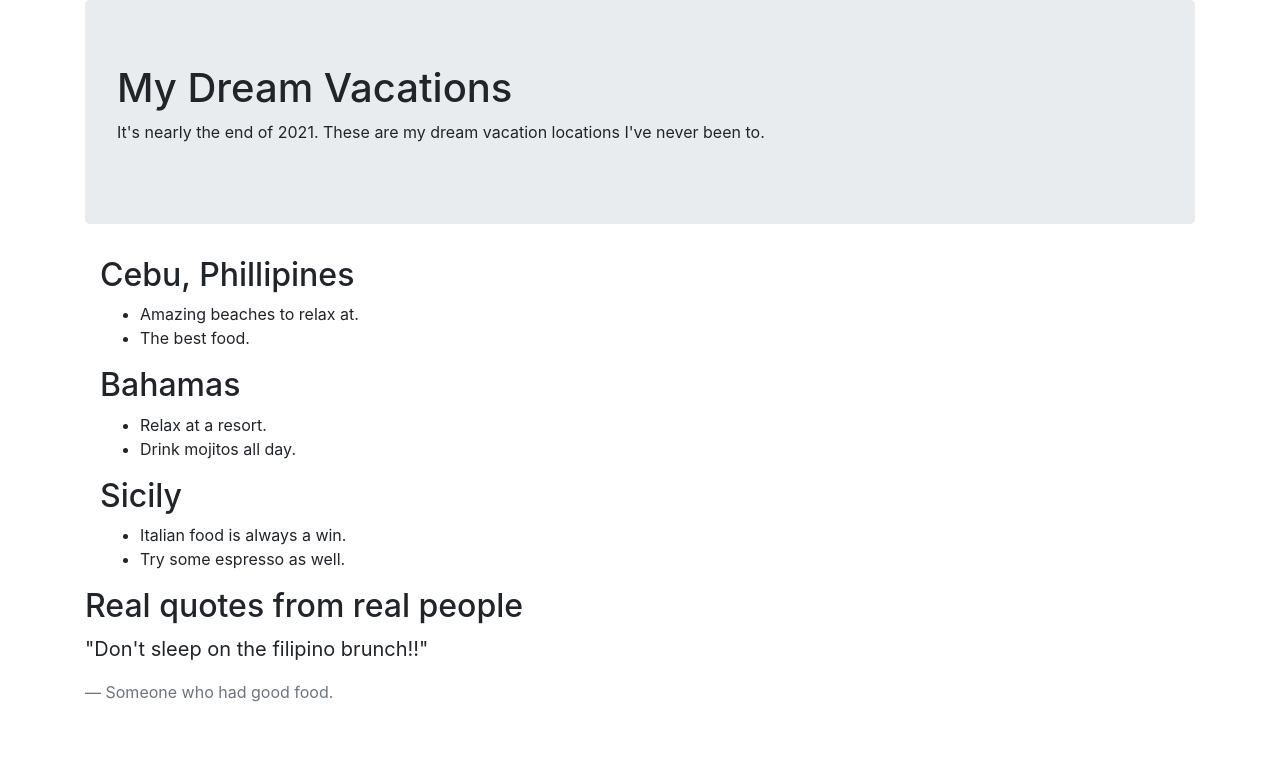
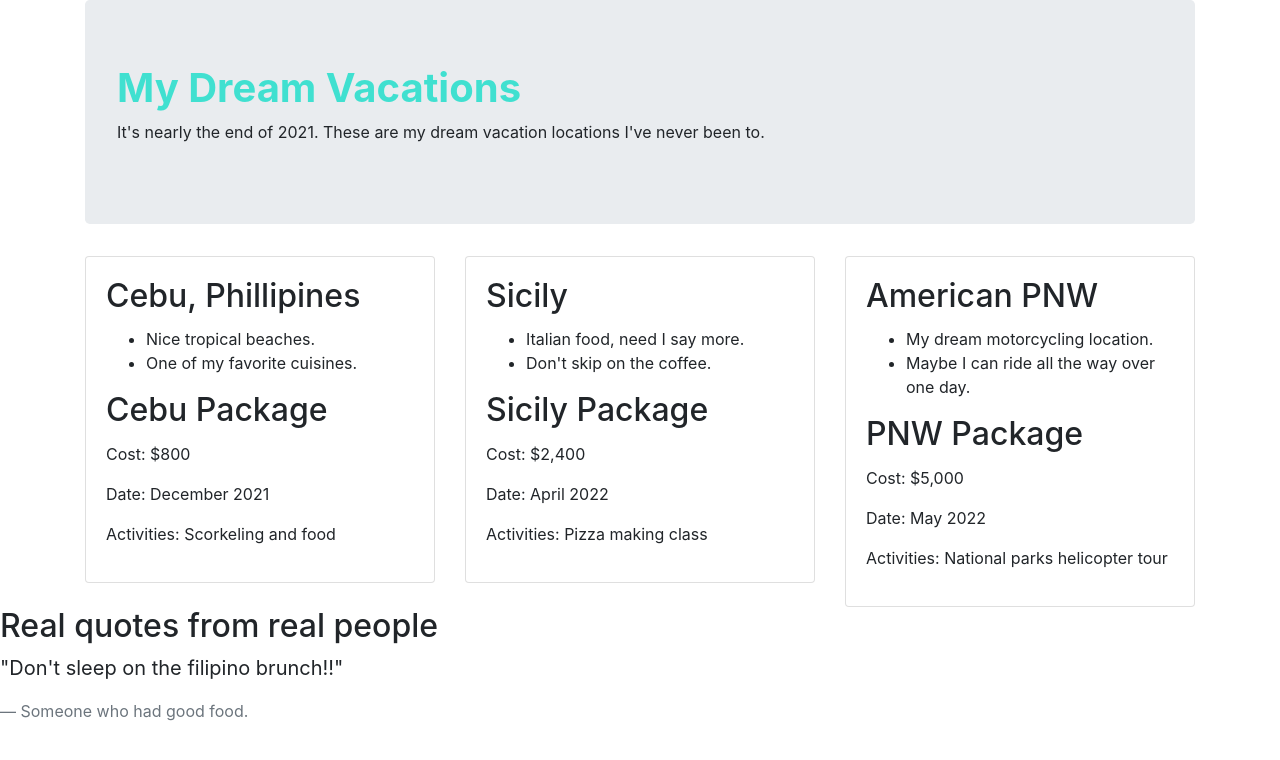
Before and after one commit to 1ana-banana/vacation, a plain HTML site: page index.html in a window 1280 px wide. Drawn offline with Linux system fonts and the light colour scheme.

Commit message:
added columns and vacation packages

```diff
--- /dev/null
+++ b/css/styles.css
@@ -0,0 +1,4 @@
+h1 {
+  font-weight: bold;
+  color: turquoise;
+}
--- a/index.html
+++ b/index.html
@@ -3,6 +3,7 @@
 <head>
   <title>My Dream Vacations</title>
   <link href="css/bootstrap.css" rel="stylesheet" type="text/css">
+  <link href="css/styles.css" rel="stylesheet" type="text/css">
 </head>
 <body>
   <div class="container">
@@ -12,27 +13,56 @@
       It's nearly the end of 2021. These are my dream vacation locations I've never been to.
       </p>
       </div>
-  <div class="container">
-    <h2>Cebu, Phillipines</h2>
-      <ul>
-        <li>Amazing beaches to relax at.</li>
-        <li>The best food.</li>
+      <body>
+          <div class="row">
+            <div class="col-md-4">
+              <div class="card">
+                <div class="card-body">
+                  <h2 class="card-title">Cebu, Phillipines</h2>
+                  <ul class="card-text">
+                    <li>Nice tropical beaches.</li>
+                    <li>One of my favorite cuisines.</li>
                   </ul>
+                  <h2 class="card-title">Cebu Package</h2>
+                  <p>Cost: $800</p>
+                  <p>Date: December 2021</p>
+                  <p>Activities: Scorkeling and food</p>
                 </div>
-  <div class="container">
-    <h2>Bahamas</h2>
-    <ul>
-      <li>Relax at a resort.</li>
-      <li>Drink mojitos all day.</li>
+              </div>
+            </div>
+            <div class="col-md-4">
+              <div class="card">
+                <div class="card-body">
+                  <h2 class="card-title">Sicily</h2>
+                  <ul class="card-text">
+                    <li>Italian food, need I say more.</li>
+                    <li>Don't skip on the coffee.</li>
                   </ul>
+                  <h2 class="card-title">Sicily Package</h2>
+                  <p>Cost: $2,400</p>
+                  <p>Date: April 2022</p>
+                  <p>Activities: Pizza making class</p>
                 </div>
-  <div class="container">
-    <h2>Sicily</h2>
-    <ul>
-      <li>Italian food is always a win.</li>
-      <li>Try some espresso as well.</li>
+              </div>
+            </div>
+            <div class="col-md-4">
+              <div class="card">
+                <div class="card-body">
+                  <h2 class="card-title">American PNW</h2>
+                  <ul class="card-text">
+                    <li>My dream motorcycling location.</li>
+                    <li>Maybe I can ride all the way over one day.</li>
                   </ul>
+                  <h2 class="card-title">PNW Package</h2>
+                  <p>Cost: $5,000</p>
+                  <p>Date: May 2022</p>
+                  <p>Activities: National parks helicopter tour</p>
                 </div>
+              </div>
+            </div>
+          </div>
+        </div>
+      </body>
   <h2>Real quotes from real people</h2>
       <blockquote class="blockquote">
         <p>"Don't sleep on the filipino brunch!!"</p>
```
Lines whose indentation alone changed are shown as unchanged.
